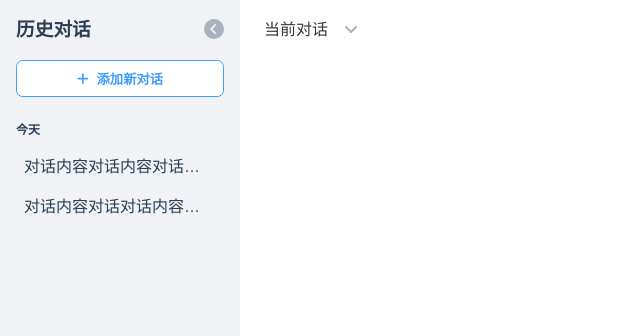
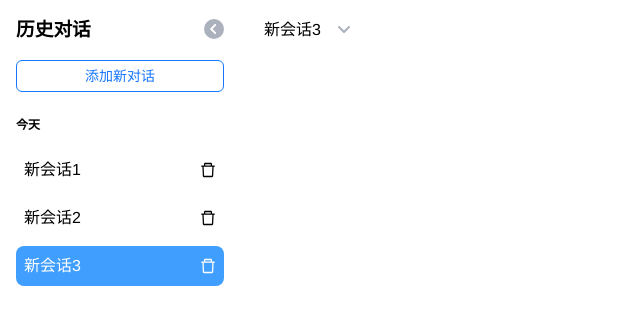
Before and after one commit to mixdmatches/fan-ai-chat, a Vue app: page / in a window 1280 px wide. Shown: the top 336 px of the page, without its empty margins (0-640 px from the left). Built offline with nearby package versions, Linux system fonts and the light colour scheme; the HTML template or start-up script is replaced by a standard one.

Commit message:
feat: 实现对话管理功能并优化UI交互
- 添加对话创建、切换和删除功能
- 实现消息列表展示和输入框交互
- 优化侧边栏对话分组和样式
- 更新欢迎页面样式和提示内容
- 集成ant-design-vue组件库

```diff
--- a/src/assets/styles/variables.scss
+++ b/src/assets/styles/variables.scss
@@ -9,6 +9,7 @@ $danger-light-color: rgb(254, 240.3, 240.3);
 $info-color: #909399;
 $text-color-const: #606266;
 $hover-color: #d6dee8;
+$text-color-hover: #ffffff;
 
 $sidebar-w-max: 240px;
 $sidebar-w-min: 70px;
@@ -86,10 +87,10 @@ $disabled-box-shadow-color: (
   dark: rgba(0, 0, 0, 0.3),
 );
 
-$hover-color: (
-  light: #abb2bd,
-  dark: #494949,
-);
+// $hover-color: (
+//   light: #abb2bd,
+//   dark: #494949,
+// );
 // 主题化样式
 // $key: 样式名
 // $valueMap: 样式值map
--- a/src/components/InputBox.vue
+++ b/src/components/InputBox.vue
@@ -1,5 +1,5 @@
 <script setup lang="ts">
-import { ref, onMounted, onUnmounted } from 'vue'
+import { ref, onMounted, onUnmounted, watch } from 'vue'
 import { Sender } from 'ant-design-x-vue'
 import { Textarea } from 'ant-design-vue'
 import { defineComponent, h, shallowRef } from 'vue'
@@ -77,13 +77,26 @@ const CustomTextarea = defineComponent({
       })
   },
 })
+
+const inputValue = ref('')
+
+const onChange = (v: string) => {
+  inputValue.value = v
+}
+const onSubmit = (message: string) => {
+  console.log('Submitted:', message)
+  inputValue.value = ''
+}
 </script>
 
 <template>
   <div class="chat-input-box">
     <Sender
+      :value="inputValue"
       :components="{ input: CustomTextarea }"
       :auto-size="{ minRows: 2, maxRows: 6 }"
+      @change="onChange"
+      @submit="onSubmit"
     />
   </div>
 </template>
--- a/src/components/header/index.vue
+++ b/src/components/header/index.vue
@@ -1,14 +1,22 @@
 <script setup lang="ts">
-import { storeToRefs } from 'pinia'
+// import { storeToRefs } from 'pinia'
+import { useConversationStore } from '@/stores/conversation'
 import { useSidebarStore } from '@/stores/sidebar'
-import { useThemeStore } from '@/stores/theme'
+import { computed } from 'vue'
+// import { useThemeStore } from '@/stores/theme'
 
+const conversationStore = useConversationStore()
+const currentConversation = computed(() =>
+  conversationStore.conversations.find(
+    conversation => conversation.id === conversationStore.currentConversationId,
+  ),
+)
 const sidebarStore = useSidebarStore()
-const themeStore = useThemeStore()
+// const themeStore = useThemeStore()
 
 const { toggleSidebar } = sidebarStore
-const { switchTheme } = themeStore
-const { isLight } = storeToRefs(themeStore)
+// const { switchTheme } = themeStore
+// const { isLight } = storeToRefs(themeStore)
 </script>
 
 <template>
@@ -19,7 +27,7 @@ const { isLight } = storeToRefs(themeStore)
       </i>
     </div>
     <div class="title">
-      <p>当前对话</p>
+      <p>{{ currentConversation?.title }}</p>
       <i class="i-icon">
         <font-awesome-icon icon="angle-down" />
       </i>
--- a/src/components/main/index.vue
+++ b/src/components/main/index.vue
@@ -2,34 +2,33 @@
 import Header from '../header/index.vue'
 import InputBox from '../InputBox.vue'
 import { Bubble } from 'ant-design-x-vue'
-import { UserOutlined } from '@ant-design/icons-vue'
 import { Flex } from 'ant-design-vue'
-import { h, type CSSProperties } from 'vue'
+import { computed } from 'vue'
 import WelComeBox from '@/components/WelComeBox.vue'
-const fooAvatar: CSSProperties = {
-  color: '#f56a00',
-  backgroundColor: '#fde3cf',
-}
+import { useConversationStore } from '@/stores/conversation'
+
+const conversationStore = useConversationStore()
+
+const currentConversation = computed(() =>
+  conversationStore.conversations.find(
+    conv => conv.id === conversationStore.currentConversationId,
+  ),
+)
 </script>
 
 <template>
   <div class="main">
     <Header />
     <div class="chat-box">
-      <WelComeBox />
-      <div class="messages" style="display: none">
+      <WelComeBox v-if="currentConversation?.messages.length === 0" />
+      <div v-else class="messages">
         <Flex gap="middle" vertical>
           <Bubble
-            placement="end"
-            content="Good morning, how are you?"
-            :avatar="{ icon: h(UserOutlined), style: fooAvatar }"
+            v-for="item in currentConversation?.messages"
+            :key="item.id"
+            :placement="item.role === 'user' ? 'end' : 'start'"
+            :content="item.content"
           />
-          <Bubble
-            :typing="{ step: 2, interval: 50 }"
-            placement="start"
-            content="Hi, good morning, I'm fine!"
-          >
-          </Bubble>
         </Flex>
       </div>
     </div>
--- a/src/components/sidebar/index.vue
+++ b/src/components/sidebar/index.vue
@@ -1,9 +1,41 @@
 <script setup lang="ts">
 import { storeToRefs } from 'pinia'
 import { useSidebarStore } from '@/stores/sidebar'
+import { useConversationStore, type Conversation } from '@/stores/conversation'
+import { computed } from 'vue'
+import dayjs from 'dayjs'
+import { DeleteOutlined } from '@ant-design/icons-vue'
+
 const sidebarStore = useSidebarStore()
 const { toggleSidebar } = sidebarStore
 const { isSidebarOpen } = storeToRefs(sidebarStore)
+
+const conversationStore = useConversationStore()
+const { conversations, currentConversationId } = storeToRefs(conversationStore)
+
+const groupedConversations = computed(() => {
+  const groups: Record<string, Conversation[]> = {}
+
+  conversations.value.forEach(conversation => {
+    const date = dayjs(conversation.createdAt).format('YYYY-MM-DD')
+    const today = dayjs().format('YYYY-MM-DD')
+    const yesterday = dayjs().subtract(1, 'day').format('YYYY-MM-DD')
+
+    let groupKey
+    if (date === today) {
+      groupKey = '今天'
+    } else if (date === yesterday) {
+      groupKey = '昨天'
+    } else {
+      groupKey = dayjs(conversation.createdAt).format('MM月DD日')
+    }
+    if (!groups[groupKey]) {
+      groups[groupKey] = []
+    }
+    groups[groupKey].push(conversation)
+  })
+  return groups
+})
 </script>
 
 <template>
@@ -15,18 +47,34 @@ const { isSidebarOpen } = storeToRefs(sidebarStore)
           <font-awesome-icon icon="circle-chevron-left" size="lg" />
         </span>
       </span>
-      <button class="btn">
-        <font-awesome-icon icon="plus" />
-        添加新对话
-      </button>
-      <div class="talk-historys">
-        <ul class="history-talk-group">
-          <li class="talk-title">今天</li>
-          <li class="t-item">
-            对话内容对话内容对话内对话内容对话 内容对话内容容
-          </li>
-          <li class="t-item">
-            对话内容对话对话内容对话内容对话内容内容对话内容
+      <a-button
+        type="primary"
+        ghost
+        @click="conversationStore.createConversation('新对话')"
+        >添加新对话</a-button
+      >
+      <div class="talk-histories">
+        <ul
+          v-for="(group, date) in groupedConversations"
+          :key="date"
+          class="history-talk-group"
+        >
+          <li class="talk-title">{{ date }}</li>
+          <li
+            v-for="conversation in group"
+            :key="conversation.id"
+            :class="{
+              't-item': true,
+              'current-t': conversation.id === currentConversationId,
+            }"
+            @click="conversationStore.switchConversation(conversation.id)"
+          >
+            <span>{{ conversation.title }}</span>
+            <DeleteOutlined
+              @click.stop="
+                conversationStore.deleteConversation(conversation.id)
+              "
+            />
           </li>
         </ul>
       </div>
@@ -79,6 +127,7 @@ const { isSidebarOpen } = storeToRefs(sidebarStore)
   .history-talk-group {
     display: flex;
     flex-direction: column;
+    gap: $gap-s;
     overflow-y: auto;
     margin-top: $gap-s;
     .talk-title {
@@ -87,6 +136,9 @@ const { isSidebarOpen } = storeToRefs(sidebarStore)
       font-size: $fs-s;
     }
     .t-item {
+      display: flex;
+      align-items: center;
+      justify-content: space-between;
       position: relative;
       border-radius: $rad-m;
       padding: $gap-s;
@@ -95,16 +147,9 @@ const { isSidebarOpen } = storeToRefs(sidebarStore)
       white-space: nowrap; // 文本不换行
       overflow: hidden; // 溢出内容隐藏
       text-overflow: ellipsis; // 溢出部分用省略号表示
-      &:hover {
-        @include themify(
-          (
-            background-color: $hover-color,
-          )
-        );
-        transition: all 0.3s ease;
-        .in-icon {
-          display: block; // 鼠标悬停时显示图标
-        }
+      transition: background-color 0.3s ease;
+      &:hover:not(.current-t) {
+        background-color: $hover-color;
       }
       .in-icon {
         display: none;
@@ -113,14 +158,18 @@ const { isSidebarOpen } = storeToRefs(sidebarStore)
         top: 50%;
         transform: translateY(-50%); // 垂直居中
         cursor: pointer; // 鼠标悬停时显示指针
-        &:hover {
-          @include themify(
-            (
-              background-color: $hover-color,
-            )
-          );
-        }
+        // &:hover {
+        //   @include themify(
+        //     (
+        //       background-color: $hover-color,
+        //     )
+        //   );
+        // }
       }
+    }
+    .current-t {
+      background-color: $primary-color;
+      color: $text-color-hover;
     }
   }
 }
--- a/src/main.ts
+++ b/src/main.ts
@@ -12,6 +12,8 @@ import * as IconPark from '@icon-park/vue-next'
 import Directive from '@/directives'
 // import 'animate.css'
 
+import Antd from 'ant-design-vue'
+
 import '@/assets/styles/index.scss'
 
 const app = createApp(App)
@@ -23,4 +25,5 @@ Object.keys(IconPark).forEach(key => {
 app.component('FontAwesomeIcon', FontAwesomeIcon)
 app.use(createPinia())
 app.use(Directive)
+app.use(Antd)
 app.mount('#app')
--- a/src/stores/conversation.ts
+++ b/src/stores/conversation.ts
@@ -1,6 +1,6 @@
 import { defineStore } from 'pinia'
 import { reactive, ref } from 'vue'
-
+import { nanoid } from 'nanoid'
 export interface Message {
   id: string
   role: 'user' | 'assistant'
@@ -17,8 +17,56 @@ export interface Conversation {
 }
 
 export const useConversationStore = defineStore('conversation', () => {
-  const conversations = reactive<Conversation[]>([])
-  const currentConversationId = ref<string>('')
+  const conversations = reactive<Conversation[]>([
+    {
+      id: '1',
+      title: '新会话1',
+      messages: [
+        {
+          id: nanoid(10),
+          role: 'user',
+          content: '你好',
+          timestamp: Date.now(),
+        },
+        {
+          id: nanoid(10),
+          role: 'assistant',
+          content: '你好，我是FanAI',
+          timestamp: Date.now(),
+        },
+      ],
+      createdAt: Date.now(),
+      updatedAt: Date.now(),
+    },
+    {
+      id: nanoid(10),
+      title: '新会话2',
+      messages: [
+        {
+          id: nanoid(10),
+          role: 'user',
+          content: '介绍一下自己',
+          timestamp: Date.now(),
+        },
+        {
+          id: nanoid(10),
+          role: 'assistant',
+          content: '你好，我是FanAI',
+          timestamp: Date.now(),
+        },
+      ],
+      createdAt: Date.now(),
+      updatedAt: Date.now(),
+    },
+    {
+      id: '3',
+      title: '新会话3',
+      messages: [],
+      createdAt: Date.now(),
+      updatedAt: Date.now(),
+    },
+  ])
+  const currentConversationId = ref<string>('3')
 
   // 创建新会话
   function createConversation(title: string) {
@@ -52,10 +100,31 @@ export const useConversationStore = defineStore('conversation', () => {
     }
   }
 
+  // 获取当前对话
+  function getCurrentConversation() {
+    return conversations.find(conv => conv.id === currentConversationId.value)
+  }
+
+  // 切换对话
+  function switchConversation(conversationId: string) {
+    currentConversationId.value = conversationId
+  }
+
+  // 删除会话
+  function deleteConversation(conversationId: string) {
+    conversations.splice(
+      conversations.findIndex(conv => conv.id === conversationId),
+      1,
+    )
+  }
+
   return {
     conversations,
     currentConversationId,
     createConversation,
     addMessage,
+    getCurrentConversation,
+    switchConversation,
+    deleteConversation,
   }
 })
--- a/src/stores/theme.ts
+++ b/src/stores/theme.ts
@@ -1,5 +1,5 @@
 import { defineStore } from 'pinia'
-import { ref, watch, watchEffect } from 'vue'
+import { ref, watchEffect } from 'vue'
 
 export const useThemeStore = defineStore('theme', () => {
   // 检测系统默认主题
```
Also changed, not shown: src/components/WelComeBox.vue (+26 -17 lines).
